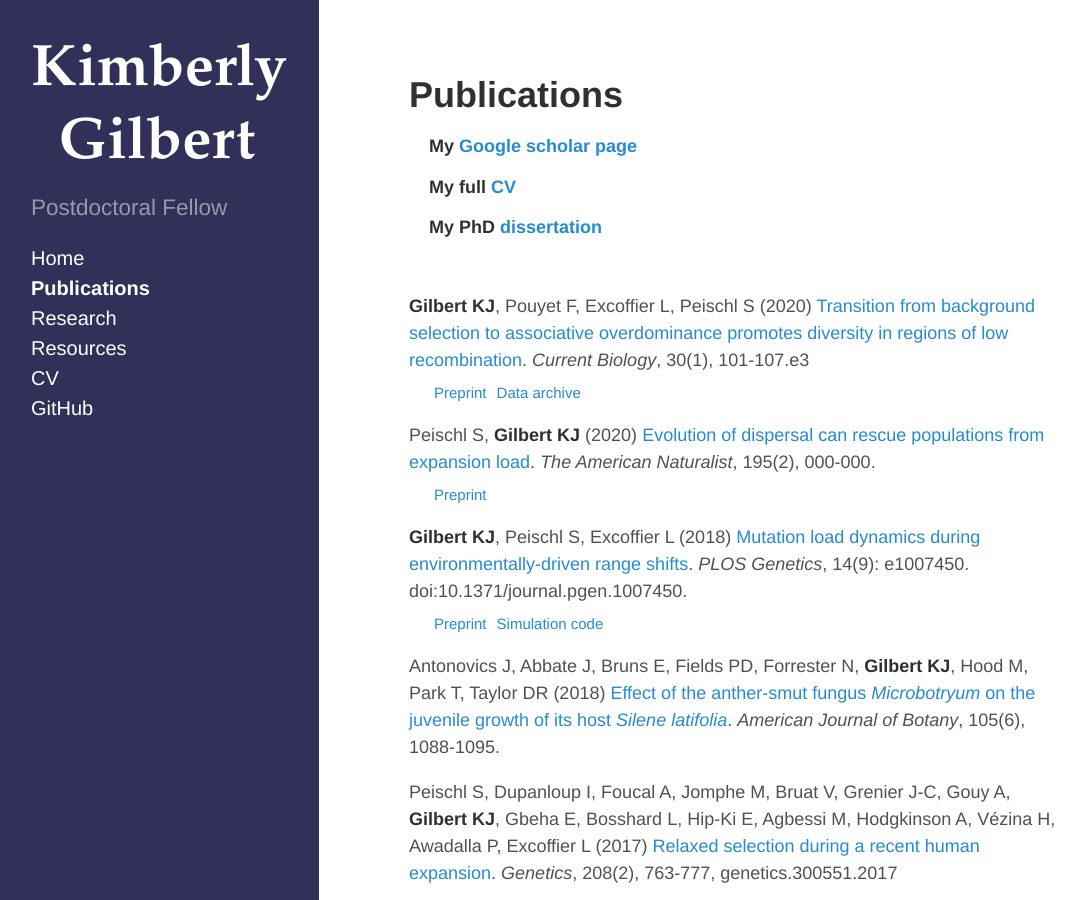
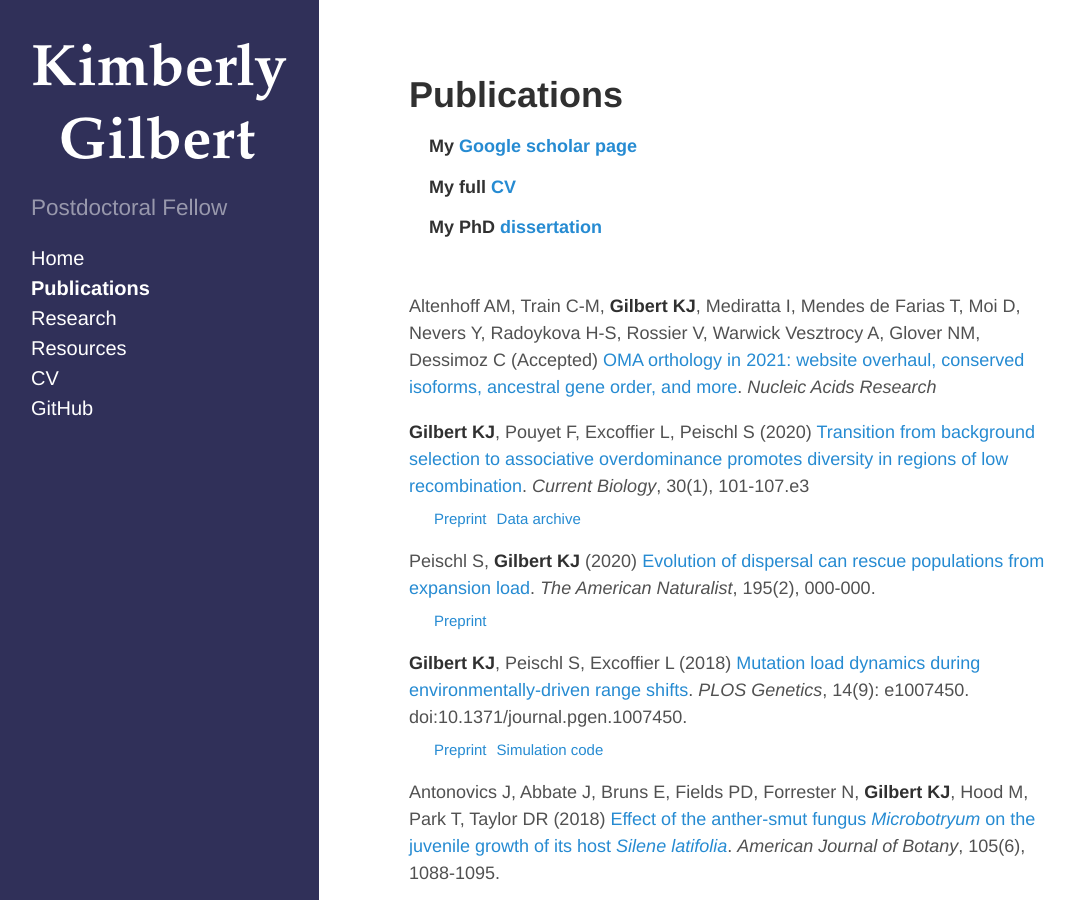
Before and after one commit to kjgilbert/kjgilbert.github.io, a Jekyll site: the page built from publications.md, in a window 1280 px wide and 900 px high. Shown: the whole window, without its empty margins (5-1090 px from the left). Built offline with Jekyll 4.4.1, drawn with Linux system fonts in a browser that asks for light colours; Markdown is read by kramdown in place of the engine named in the settings.

Commit message:
NAR paper accepted

```diff
--- a/publications.md
+++ b/publications.md
@@ -8,6 +8,8 @@ title: Publications
 ##### &nbsp;&nbsp;&nbsp; My PhD [dissertation](https://open.library.ubc.ca/cIRcle/collections/ubctheses/24/items/1.0319242)
 
 &nbsp;
+
+Altenhoff AM, Train C-M, **Gilbert KJ**, Mediratta I, Mendes de Farias T, Moi D, Nevers Y, Radoykova H-S, Rossier V, Warwick Vesztrocy A, Glover NM, Dessimoz C (Accepted) [OMA orthology in 2021: website overhaul, conserved isoforms, ancestral gene order, and more](). *Nucleic Acids Research*
 
 **Gilbert KJ**, Pouyet F, Excoffier L, Peischl S (2020) [Transition from background selection to associative overdominance promotes diversity in regions of low recombination](https://www.sciencedirect.com/science/article/pii/S0960982219315659?dgcid=author). *Current Biology*, 30(1), 101-107.e3
 &nbsp;&nbsp;&nbsp;&nbsp; <sub>[Preprint](https://www.biorxiv.org/content/10.1101/748004v1)</sub>  &nbsp;<sub>[Data archive](https://data.mendeley.com/datasets/rgp5xss3x9/1)</sub>
```
